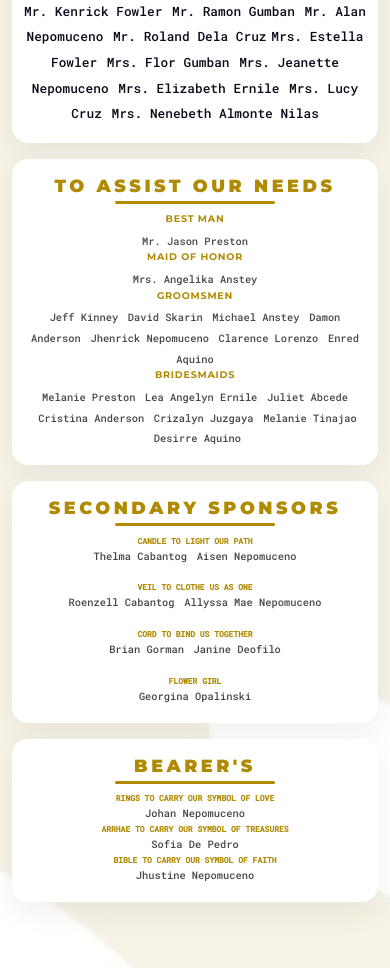
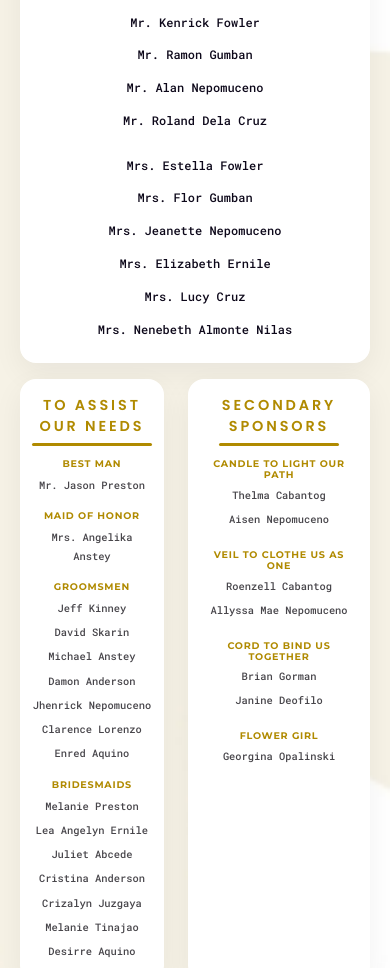
Before and after one commit to claax12/WEDDING-WEBISTE, a plain HTML site: page index.html in a window 390 px wide. Shown: the part 1060-2028 px from the top of the page. Drawn offline with Linux system fonts and the light colour scheme.

```diff
--- a/style.css
+++ b/style.css
@@ -529,7 +529,7 @@
     }
 }
 
-/* ENTOURAGE Section */
+/* ENTOURAGE Section - Redesigned like INFO section */
 #Entourage {
     padding: 12rem 0;
     background: transparent;
@@ -537,17 +537,19 @@
 
     #Entourage .all-items {
         display: grid;
-        grid-template-columns: repeat(3, minmax(0, 1fr));
-        gap: 3rem;
+        grid-template-columns: repeat(auto-fit, minmax(300px, 1fr));
+        gap: 2.5rem;
         align-items: stretch;
     }
 
     #Entourage .item {
-        padding: 3rem 2.4rem;
+        padding: 2.5rem 2rem;
         border-radius: 16px;
         background: #ffffff;
         box-shadow: 0 10px 30px rgba(17, 12, 34, 0.06);
         transition: transform 0.25s ease, box-shadow 0.25s ease, background-color 0.25s ease;
+        text-align: center;
+        min-height: fit-content;
     }
 
         #Entourage .item:hover {
@@ -555,50 +557,35 @@
             box-shadow: 0 16px 40px rgba(17, 12, 34, 0.10);
             background-color: #fbf9ff;
         }
-        /* Make selected cards span wider */
-        #Entourage .item.wide {
-            grid-column: span 3;
-        }
-
-        #Entourage .item.wide {
-            padding: 4rem 3rem;
-        }
-
-            #Entourage .item.wide .item-heading {
-                text-align: center;
-                letter-spacing: 0.25em;
-                text-transform: uppercase;
-                font-family: 'Montserrat';
-                font-weight: 900;
-                color: var(--gold);
-            }
-
-                #Entourage .item.wide .item-heading::after {
-                    content: '';
-                    display: block;
-                    width: 180px;
-                    height: 3px;
-                    background: var(--gold);
-                    margin: 0.8rem auto 1.4rem auto;
-                    border-radius: 2px;
-                }
-        /* Gold titles for requested cards */
-        #Entourage .item.gold .item-heading {
+
+        /* Principal Sponsors - Two separate cards */
+        #Entourage .item.principal-sponsors {
+            grid-column: span 2;
+        }
+
+        /* All other cards */
+        #Entourage .item.gold {
+            grid-column: span 1;
+        }
+
+        #Entourage .item-heading {
             text-align: center;
             letter-spacing: 0.2em;
             text-transform: uppercase;
             font-family: 'Montserrat';
             font-weight: 900;
             color: var(--gold);
-        }
-
-            #Entourage .item.gold .item-heading::after {
+            font-size: 2rem;
+            margin-bottom: 2rem;
+        }
+
+            #Entourage .item-heading::after {
                 content: '';
                 display: block;
-                width: 160px;
+                width: 120px;
                 height: 3px;
                 background: var(--gold);
-                margin: 0.6rem auto 1.2rem auto;
+                margin: 0.8rem auto 1.4rem auto;
                 border-radius: 2px;
             }
     /* Gold subtitles (group titles) */
@@ -628,10 +615,12 @@
         color: var(--secondary-gray);
         line-height: 1.75;
     }
-    /* Entourage list styles */
+    /* Principal Sponsors - Two columns side by side */
     #Entourage .entourage-list {
-        display: block;
-        margin-top: 0.5rem;
+        display: grid;
+        grid-template-columns: 1fr 1fr;
+        gap: 2rem;
+        margin-top: 1rem;
         text-align: center;
     }
 
@@ -639,29 +628,25 @@
             list-style: none;
             padding: 0;
             margin: 0;
-            display: inline;
+            text-align: center;
         }
 
         #Entourage .entourage-list li {
-            display: inline;
+            display: block;
             font-size: 1.6rem;
-            line-height: 2;
+            line-height: 2.2;
             color: var(--secondary-black);
-        }
-
-            #Entourage .entourage-list li + li:before {
-                content: "";
-            }
-
-            #Entourage .entourage-list li + li {
-                margin-left: 0.6rem;
-            }
-
-
-    /* Assist our needs grid */
+            margin-bottom: 0.5rem;
+            padding: 0.3rem 0;
+        }
+
+
+    /* Assist our needs grid - Two columns */
     #Entourage .entourage-grid.assist {
-        display: block;
-        margin-top: 0.5rem;
+        display: grid;
+        grid-template-columns: 1fr 1fr;
+        gap: 2rem;
+        margin-top: 1rem;
         text-align: center;
     }
 
@@ -670,8 +655,9 @@
             font-size: 1.4rem;
             letter-spacing: 0.08em;
             color: var(--gold);
-            margin-bottom: 0.6rem;
+            margin-bottom: 0.8rem;
             text-transform: uppercase;
+            font-weight: 700;
         }
 
     #Entourage .names {
@@ -682,52 +668,66 @@
     }
 
         #Entourage .names li {
-            display: inline;
+            display: block;
             font-size: 1.5rem;
-            line-height: 1.8;
+            line-height: 2;
             color: var(--secondary-gray);
-        }
-
-            #Entourage .names li + li:before {
-                content: "";
-            }
-
-            #Entourage .names li + li {
-                margin-left: 0.6rem;
-            }
-    /* Override for wide Principal Sponsors formatting like reference (two columns) */
-    #Entourage .item.wide .entourage-list {
+            margin-bottom: 0.3rem;
+            padding: 0.2rem 0;
+        }
+    /* Secondary sponsors layout - Single column */
+    #Entourage .entourage-grid.secondary {
         display: grid;
-        grid-template-columns: 1fr 1fr;
-        gap: 2rem 3rem;
-        text-align: center;
-        justify-content: center;
-    }
-
-        #Entourage .item.wide .entourage-list ul {
-            display: block;
-        }
-
-        #Entourage .item.wide .entourage-list li {
-            display: block;
-            line-height: 1.9;
-            font-size: 1.6rem;
-        }
-    /* Override for wide Assist section (two columns groups, each name per line) */
-    #Entourage .item.wide .entourage-grid.assist {
+        grid-template-columns: 1fr;
+        gap: 1.5rem;
+        margin-top: 1rem;
+        text-align: center;
+    }
+
+        #Entourage .entourage-grid.secondary .group-title {
+            font-family: 'Montserrat';
+            font-size: 1.3rem;
+            letter-spacing: 0.08em;
+            color: var(--gold);
+            margin-bottom: 0.6rem;
+            text-transform: uppercase;
+            font-weight: 700;
+        }
+
+    /* Bearers layout - Single column */
+    #Entourage .entourage-grid.bearers {
         display: grid;
-        grid-template-columns: 1fr 1fr;
-        gap: 2rem 3rem;
-        text-align: center;
-    }
-
-        #Entourage .item.wide .entourage-grid.assist .names {
-            text-align: center;
-        }
-
-            #Entourage .item.wide .entourage-grid.assist .names li {
-                display: block;
-            }
+        grid-template-columns: 1fr;
+        gap: 1.5rem;
+        margin-top: 1rem;
+        text-align: center;
+    }
+
+        #Entourage .entourage-grid.bearers .group-title {
+            font-family: 'Montserrat';
+            font-size: 1.3rem;
+            letter-spacing: 0.08em;
+            color: var(--gold);
+            margin-bottom: 0.6rem;
+            text-transform: uppercase;
+            font-weight: 700;
+        }
+
+    /* Single entourage item */
+    #Entourage .entourage-single {
+        text-align: center;
+        margin-top: 1rem;
+    }
+
+        #Entourage .entourage-single .group-title {
+            font-family: 'Montserrat';
+            font-size: 1.3rem;
+            letter-spacing: 0.08em;
+            color: var(--gold);
+            margin-bottom: 0.6rem;
+            text-transform: uppercase;
+            font-weight: 700;
+        }
 
 /* Enhanced Entourage Mobile Responsiveness */
 @media only screen and (max-width: 768px) {
@@ -743,65 +743,57 @@
     #Entourage .all-items {
         grid-template-columns: 1fr;
         gap: 2.5rem;
-        text-align: center;
+        padding: 0 1rem;
     }
 
     #Entourage .item {
         padding: 2.5rem 2rem;
-        margin: 0 1rem;
-    }
-
-    #Entourage .item.wide {
-        padding: 3rem 2rem;
-        margin: 0 1rem;
-    }
-
-    #Entourage .item.wide .item-heading {
-        font-size: 2rem;
-        margin-bottom: 2rem;
-    }
-
-    #Entourage .item.wide .entourage-list {
-        grid-template-columns: 1fr 1fr;
-        gap: 2rem;
-    }
-
-    #Entourage .item.wide .entourage-list ul {
-        text-align: center;
-    }
-
-    #Entourage .item.wide .entourage-list li {
+        margin: 0;
+    }
+
+    #Entourage .item-heading {
+        font-size: 1.8rem;
+        margin-bottom: 1.5rem;
+    }
+
+    /* Principal Sponsors - Single column on mobile */
+    #Entourage .entourage-list {
+        grid-template-columns: 1fr;
+        gap: 1.5rem;
+    }
+
+    #Entourage .entourage-list li {
         font-size: 1.5rem;
-        line-height: 2.2;
-        margin-bottom: 0.5rem;
-    }
-
-    #Entourage .item.wide .entourage-grid.assist {
+        line-height: 2;
+    }
+
+    /* Assist section - Single column on mobile */
+    #Entourage .entourage-grid.assist {
         grid-template-columns: 1fr;
-        gap: 2rem;
+        gap: 1.5rem;
     }
 
     #Entourage .entourage-grid.assist .group-title {
         font-size: 1.3rem;
-        margin-bottom: 0.8rem;
+        margin-bottom: 0.6rem;
     }
 
     #Entourage .names li {
         font-size: 1.4rem;
-        line-height: 2;
-        margin-bottom: 0.3rem;
-    }
-
-    #Entourage .entourage-grid.secondary {
-        gap: 1.5rem;
-    }
-
+        line-height: 1.8;
+    }
+
+    /* Secondary and Bearers - Single column */
+    #Entourage .entourage-grid.secondary,
     #Entourage .entourage-grid.bearers {
-        gap: 1.5rem;
-    }
-
-    #Entourage .entourage-single {
-        text-align: center;
+        gap: 1.2rem;
+    }
+
+    #Entourage .entourage-grid.secondary .group-title,
+    #Entourage .entourage-grid.bearers .group-title,
+    #Entourage .entourage-single .group-title {
+        font-size: 1.2rem;
+        margin-bottom: 0.5rem;
     }
 }
 
```
